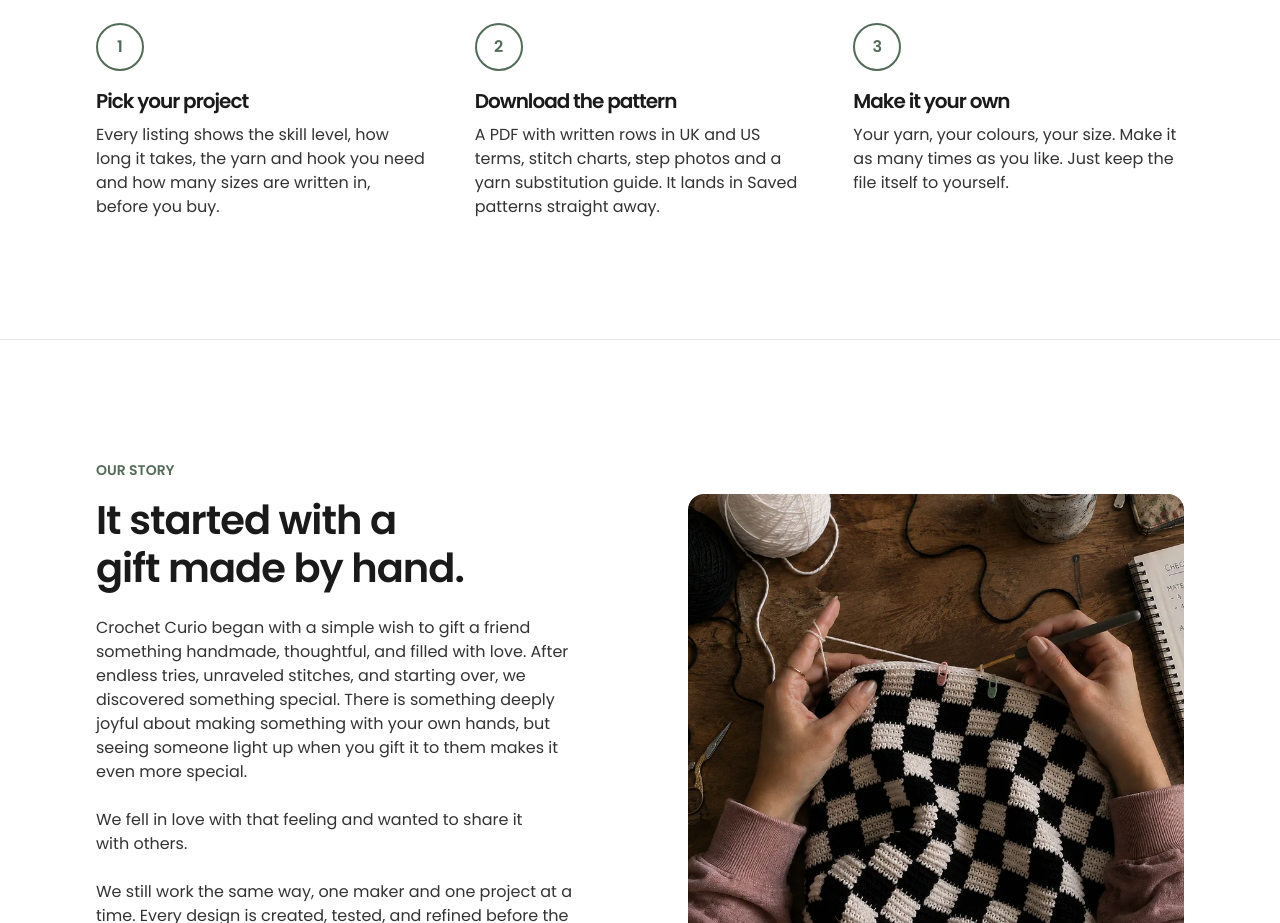
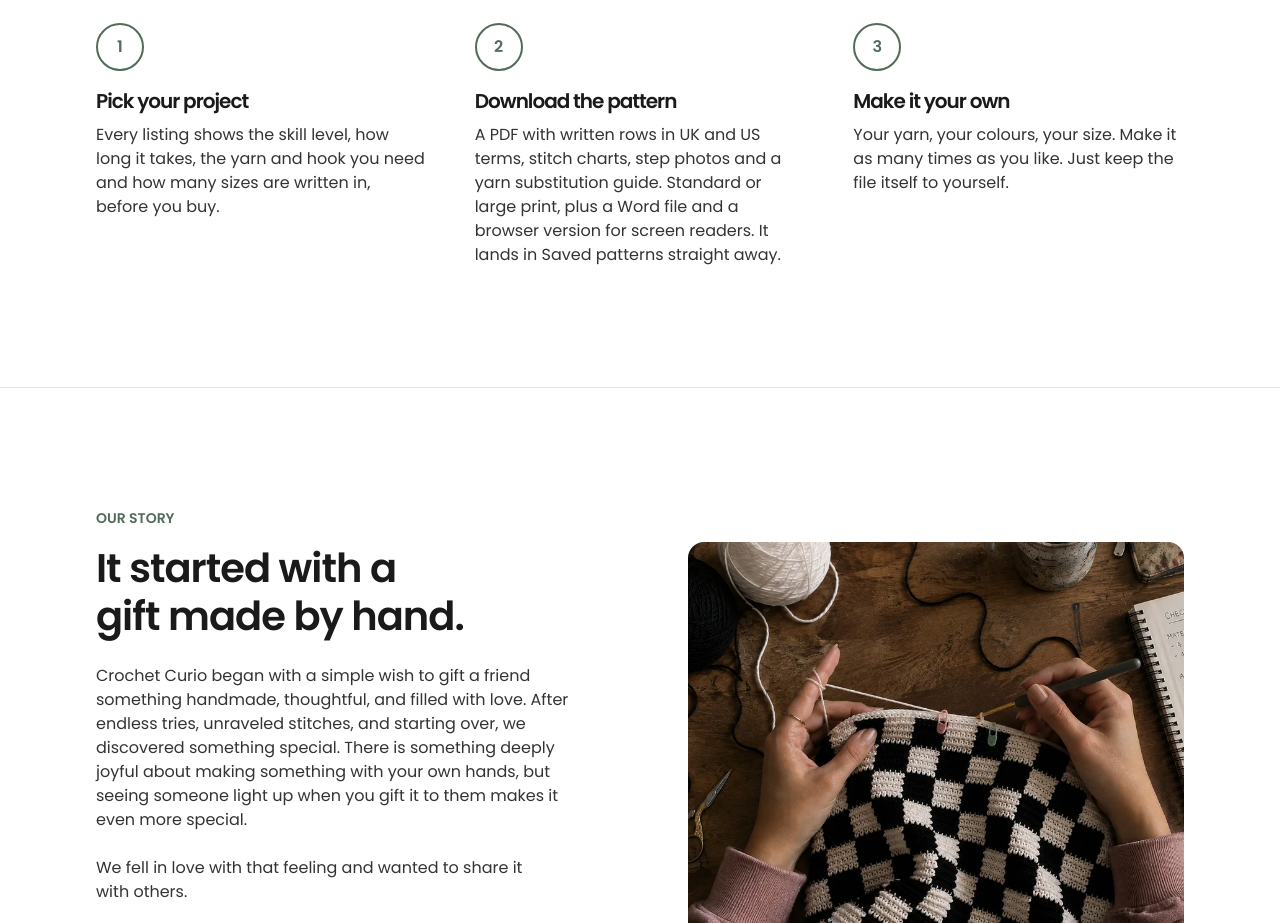
Before and after one commit to sakhirana/crochet-curio-website, a website: page crochet-curio/index.html in a window 1280 px wide. Shown: the part 4760-5683 px from the top of the page. Drawn offline with Linux system fonts and the light colour scheme.

Commit message:
Name the four formats in step two, not just the PDF
The step still described a single PDF, which was true when it was
written and is not now. One sentence added: standard or large print,
plus a Word file and a browser version for screen readers. Hindi
follows.

Co-Authored-By: Claude Opus 5 <noreply@anthropic.com>

```diff
--- a/crochet-curio/assets/js/i18n-hi.js
+++ b/crochet-curio/assets/js/i18n-hi.js
@@ -110,8 +110,8 @@ window.CC_LANG_HI = {
   "Every listing shows the skill level, how long it takes, the yarn and hook you need and how many sizes are written in, before you buy.":
     "हर लिस्टिंग बताती है स्किल लेवल, कितना समय लगेगा, कौन-सा यार्न और हुक चाहिए और कितने साइज़ लिखे हैं, खरीदने से पहले।",
   "Download the pattern": "पैटर्न डाउनलोड कीजिए",
-  "A PDF with written rows in UK and US terms, stitch charts, step photos and a yarn substitution guide. It lands in Saved patterns straight away.":
-    "एक PDF, जिसमें UK और US टर्म्स में लिखी हुई रो, स्टिच चार्ट, स्टेप फ़ोटो और यार्न बदलने की गाइड है। यह तुरंत सेव किए पैटर्न में आ जाती है।",
+  "A PDF with written rows in UK and US terms, stitch charts, step photos and a yarn substitution guide. Standard or large print, plus a Word file and a browser version for screen readers. It lands in Saved patterns straight away.":
+    "एक PDF, जिसमें UK और US टर्म्स में लिखी हुई रो, स्टिच चार्ट, स्टेप फ़ोटो और यार्न बदलने की गाइड है। आम या बड़े अक्षरों वाली, और स्क्रीन रीडर के लिए Word फ़ाइल तथा ब्राउज़र वाला रूप भी। यह तुरंत सेव किए पैटर्न में आ जाती है।",
   "Make it your own": "इसे अपना बनाइए",
   "Your yarn, your colours, your size. Make it as many times as you like. Just keep the file itself to yourself.":
     "आपका यार्न, आपके रंग, आपका साइज़। जितनी बार चाहें बनाइए। बस फ़ाइल खुद किसी को न दें।",
--- a/crochet-curio/index.html
+++ b/crochet-curio/index.html
@@ -211,7 +211,9 @@
           <p class="step__num" aria-hidden="true"></p>
           <h3>Download the pattern</h3>
           <p>A PDF with written rows in UK and US terms, stitch charts, step photos
-             and a yarn substitution guide. It lands in Saved patterns straight away.</p>
+             and a yarn substitution guide. Standard or large print, plus a Word file
+             and a browser version for screen readers. It lands in Saved patterns
+             straight away.</p>
         </li>
         <li class="step">
           <p class="step__num" aria-hidden="true"></p>
```
